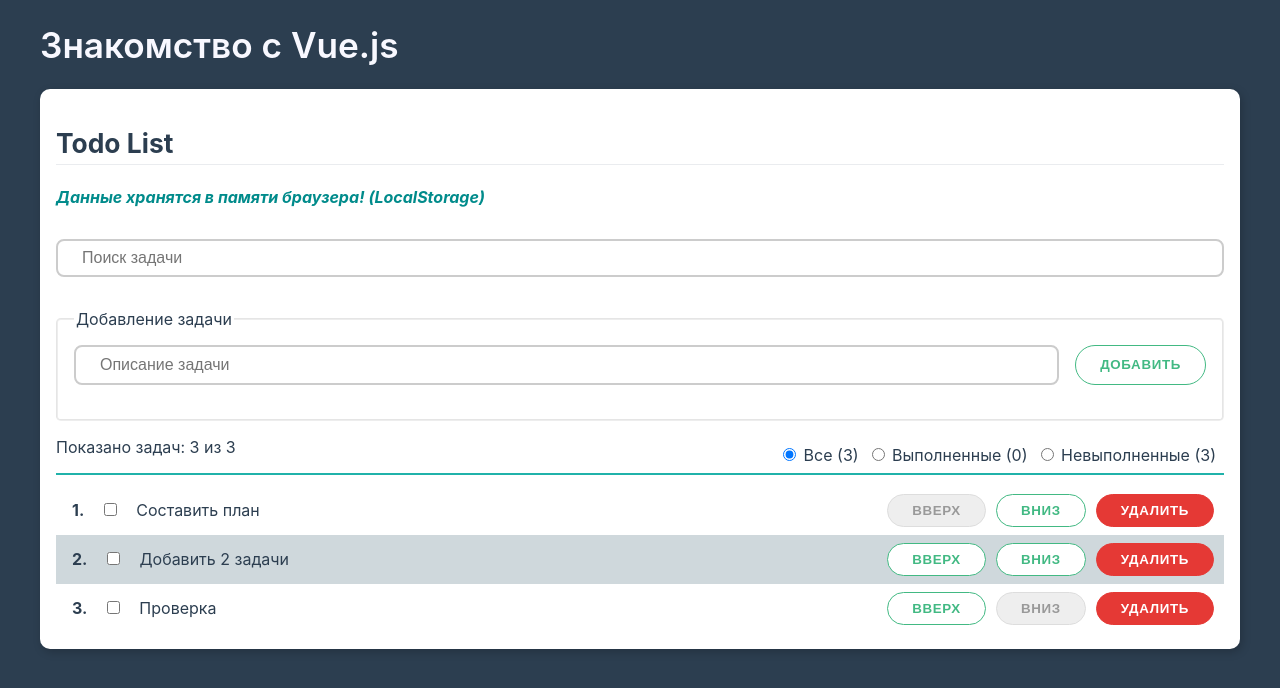
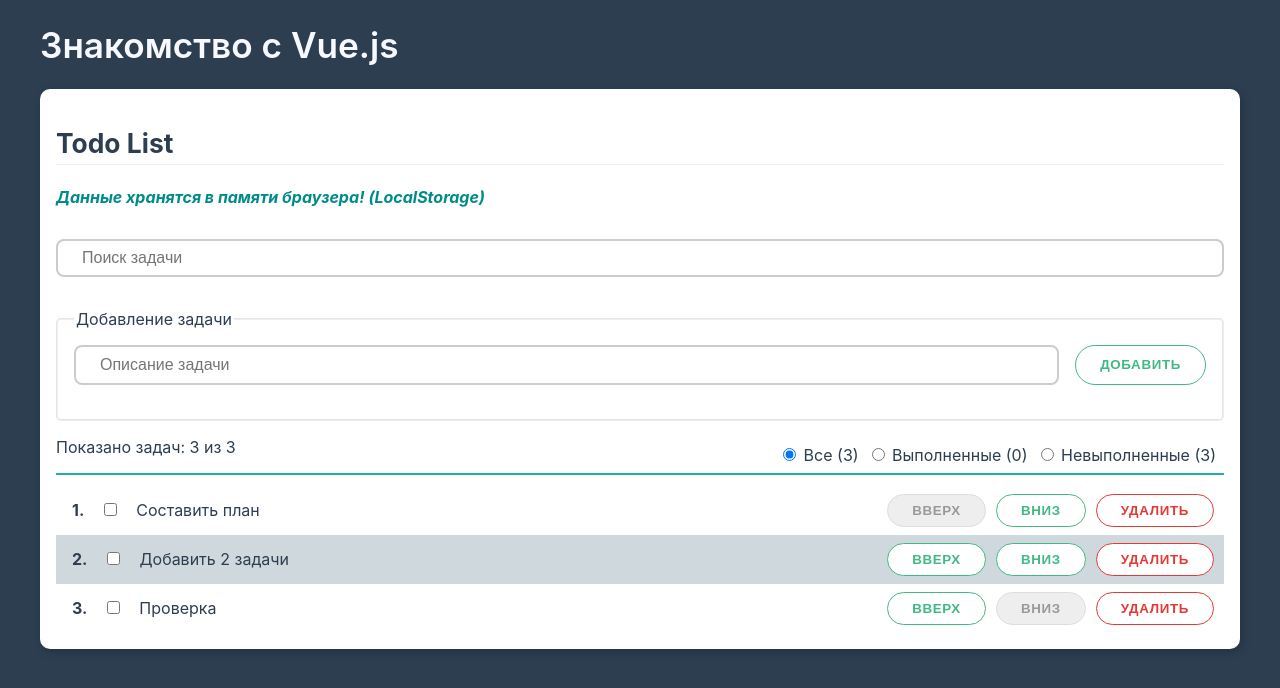
Before and after one commit to Avxodiar/vuejs-learn, a Vue app: page / in a window 1280 px wide. Shown: the top 688 px of the page. Built offline with nearby package versions, Linux system fonts and the light colour scheme.

Commit message:
Изменены стили отображения кнопок и постоянное отображение полосы прокрутки

```diff
--- a/src/assets/global.css
+++ b/src/assets/global.css
@@ -10,6 +10,7 @@ body {
     color: #2c3e50;
     background: #2c3e50;
     min-width: 980px;
+    overflow-y: scroll;
 }
 
 h1 {
@@ -82,6 +83,8 @@ h3 {
 .btn:hover {
     cursor: pointer;
     opacity: 0.8;
+    color: #fff;
+    background: #42b983;
 }
 
 .btn:disabled {
@@ -97,9 +100,14 @@ h3 {
 }
 
 .btn.danger {
+    color: #e53935;
+    border-color: #e53935;
+    background: #fff;
+}
+
+.btn.danger:hover {
+    color: #fff;
     background: #e53935;
-    color: #fff;
-    border-color: #e53935;
 }
 
 .visually-hidden:not(:focus):not(:active),
```
